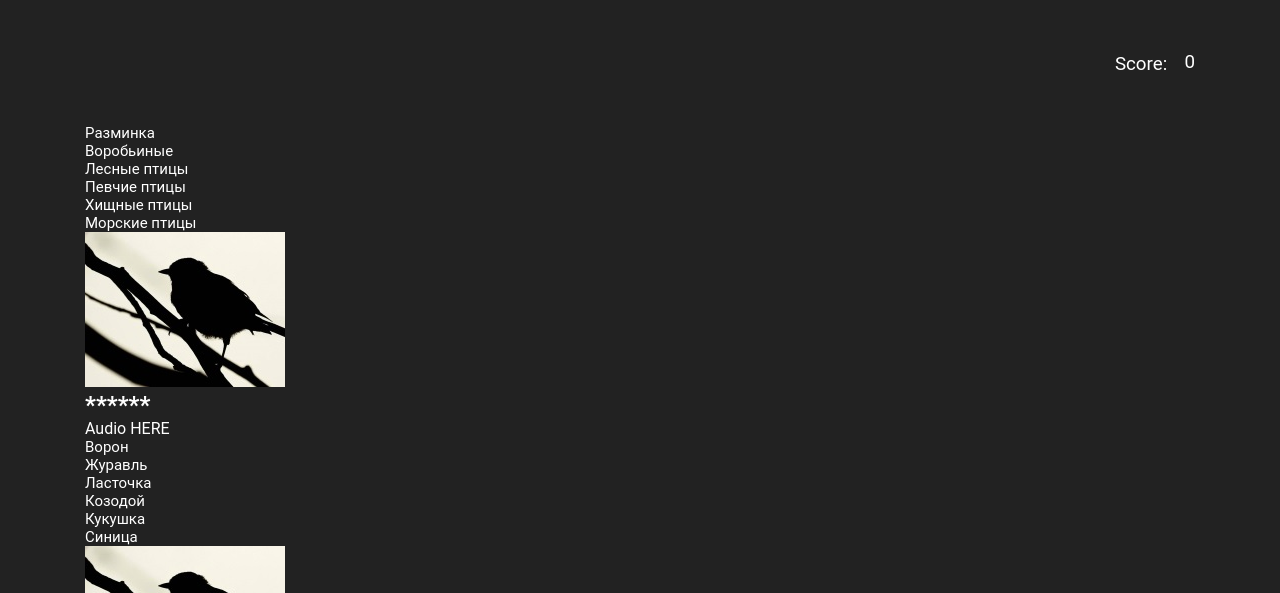
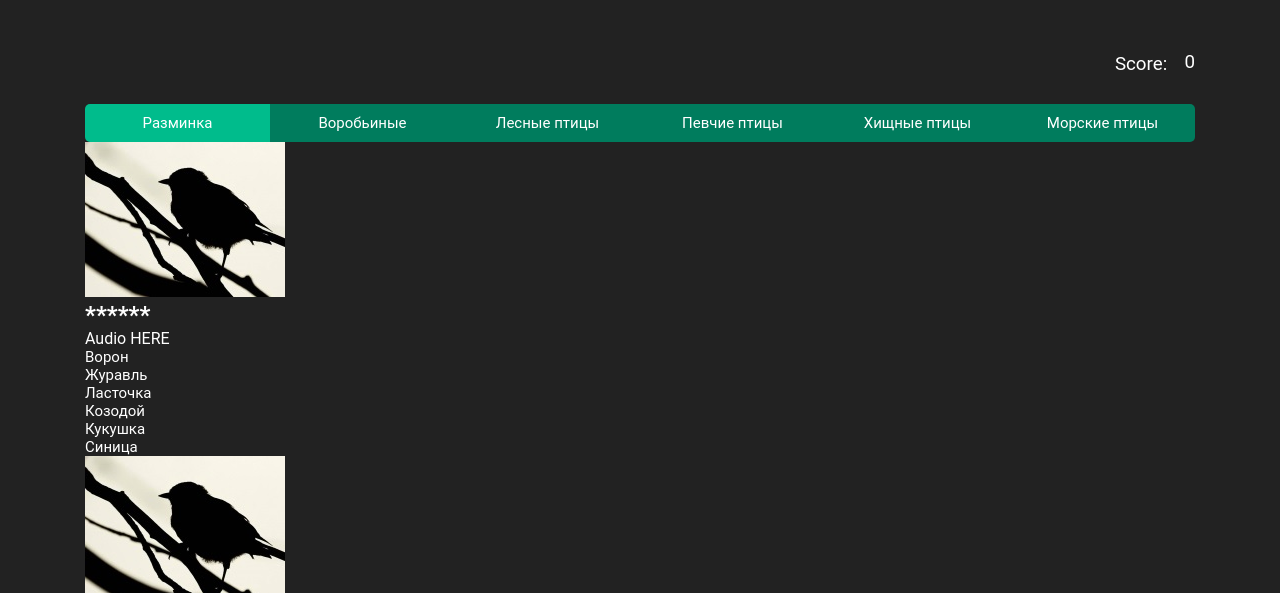
Before and after one commit to lgklsv/songbird, a website built with webpack: page songbird/src/pages/app.html in a window 1280 px wide. Shown: the top 593 px of the page. Built offline with nearby package versions, Linux system fonts and the light colour scheme.

Commit message:
feat: add style to the quiz progress bar

```diff
--- a/songbird/src/styles/_header.scss
+++ b/songbird/src/styles/_header.scss
@@ -2,9 +2,10 @@
     display: flex;
     justify-content: space-between;
     align-items: flex-start;
-    height: 100px;
+    height: 80px;
     width: 100%;
     margin-top: 1.5rem;
+
     .header__score {
         display: flex;
         justify-content: center;
@@ -13,7 +14,6 @@
 
         .regtext_score {
             font-size: 1.171875rem;
-
         }
     }
 
--- a/songbird/src/styles/_quiz-line.scss
+++ b/songbird/src/styles/_quiz-line.scss
@@ -1,3 +1,23 @@
 .quiz-line {
+    display: grid;
+    grid-template-columns: repeat(6, 1fr);
+    width: 100%;
 
+    .quiz-line__btn {
+        background-color: var(--quiz-line-color);
+        padding: 10px 12px;
+        text-align: center;
+
+        &:first-child {
+            border-radius: 5px 0 0 5px;
+        }
+
+        &:last-child {
+            border-radius: 0 5px 5px 0;
+        }
+    }
+
+    .quiz-line__btn_active {
+        background-color: var(--quiz-line-color-active);
+    }
 }
--- a/songbird/src/styles/main.scss
+++ b/songbird/src/styles/main.scss
@@ -8,8 +8,8 @@
     --background-color-secondary: #303030;
     --text-color: #ffffff;
 
-    --quiz-line-color-primary: #00bc8c;
-    --quiz-line-color-secondary: #007c5d;
+    --quiz-line-color: #007c5d ;
+    --quiz-line-color-active: #00bc8c;
 }
 
 
```
